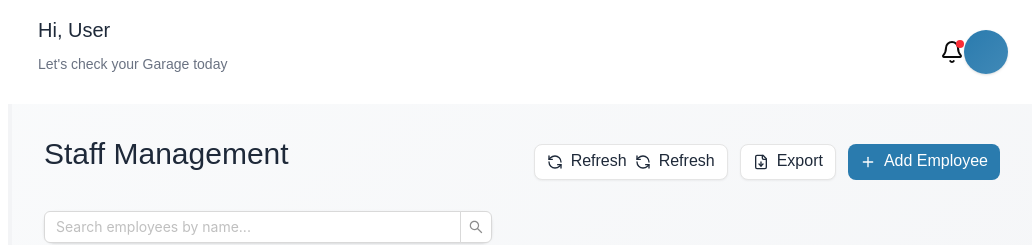
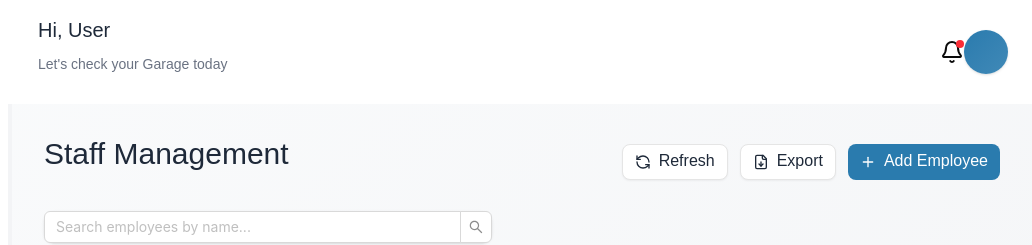
Before and after one commit to hamzaj-b/RBU-Autos, a Next.js app: page /staff-management in a window 1280 px wide. Shown: the top 245 px of the page, without its empty margins (248-1280 px from the left). Built offline with nearby package versions, Linux system fonts and the light colour scheme.

Commit message:
Update page.js

```diff
--- a/app/staff-management/page.js
+++ b/app/staff-management/page.js
@@ -133,11 +133,8 @@ export default function StaffManagement() {
             onClick={fetchEmployees}
             variant="outline"
             className="flex items-center gap-2 text-gray-600"
+            disabled={loading}
           >
-            <RefreshCcw
-              className={`w-4 h-4 ${loading ? "animate-spin" : ""}`}
-            />{" "}
-            Refresh
             <RefreshCcw
               className={`w-4 h-4 ${loading ? "animate-spin" : ""}`}
             />{" "}
```
